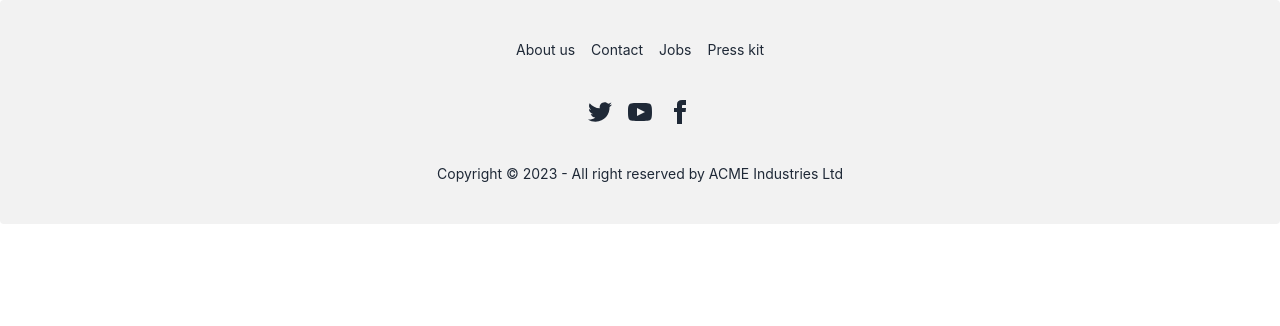
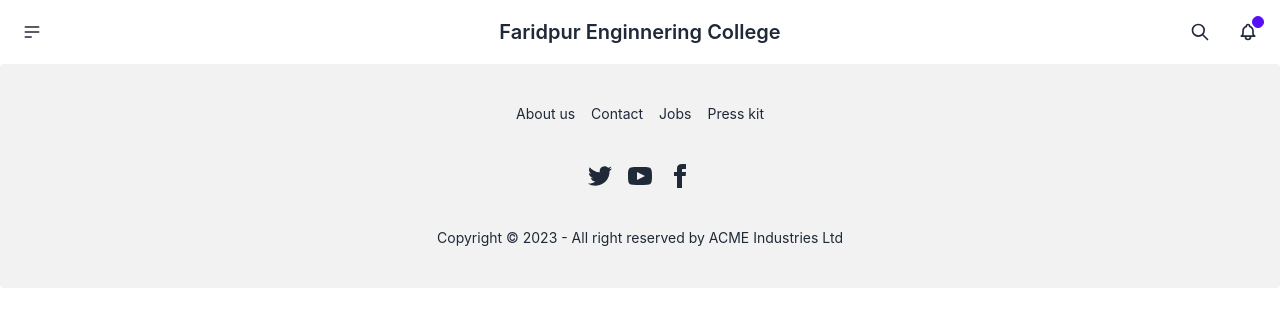
Before and after one commit to Flocky05/Beautiful-Faridpur-Engineering-College, a React (Create React App) app: page / in a window 1280 px wide. Shown: the top 326 px of the page. Built offline with nearby package versions, Linux system fonts and the light colour scheme.

Commit message:
added navbar

```diff
--- a/src/App.js
+++ b/src/App.js
@@ -1,9 +1,11 @@
 import React from "react";
 import Footer from "./Components/Shared/footer/footer";
+import Navbar from "./Components/Shared/Header/Navbar";
 
 const App = () => {
   return (
     <div>
+      <Navbar></Navbar>
       <Footer></Footer>
     </div>
   );
--- /dev/null
+++ b/src/Components/Shared/Header/Navbar.js
@@ -0,0 +1,91 @@
+import React from "react";
+
+const Navbar = () => {
+  return (
+    <div>
+      <div className="navbar bg-base-100">
+        <div className="navbar-start">
+          <div className="dropdown">
+            <label tabIndex={0} className="btn btn-ghost btn-circle">
+              <svg
+                xmlns="http://www.w3.org/2000/svg"
+                className="h-5 w-5"
+                fill="none"
+                viewBox="0 0 24 24"
+                stroke="currentColor"
+              >
+                <path
+                  strokeLinecap="round"
+                  strokeLinejoin="round"
+                  strokeWidth="2"
+                  d="M4 6h16M4 12h16M4 18h7"
+                />
+              </svg>
+            </label>
+            <ul
+              tabIndex={0}
+              className="menu menu-compact dropdown-content mt-3 p-2 shadow bg-base-100 rounded-box w-52"
+            >
+              <li>
+                <a>Home</a>
+              </li>
+              <li>
+                <a>Department</a>
+              </li>
+              <li>
+                <a>Teacher's</a>
+              </li>
+              <li>
+                <a>Studnet's</a>
+              </li>
+            </ul>
+          </div>
+        </div>
+        <div className="navbar-center">
+          <a className="btn btn-ghost normal-case text-xl">
+            Faridpur Enginnering College
+          </a>
+        </div>
+        <div className="navbar-end">
+          <button className="btn btn-ghost btn-circle">
+            <svg
+              xmlns="http://www.w3.org/2000/svg"
+              className="h-5 w-5"
+              fill="none"
+              viewBox="0 0 24 24"
+              stroke="currentColor"
+            >
+              <path
+                strokeLinecap="round"
+                strokeLinejoin="round"
+                strokeWidth="2"
+                d="M21 21l-6-6m2-5a7 7 0 11-14 0 7 7 0 0114 0z"
+              />
+            </svg>
+          </button>
+          <button className="btn btn-ghost btn-circle">
+            <div className="indicator">
+              <svg
+                xmlns="http://www.w3.org/2000/svg"
+                className="h-5 w-5"
+                fill="none"
+                viewBox="0 0 24 24"
+                stroke="currentColor"
+              >
+                <path
+                  strokeLinecap="round"
+                  strokeLinejoin="round"
+                  strokeWidth="2"
+                  d="M15 17h5l-1.405-1.405A2.032 2.032 0 0118 14.158V11a6.002 6.002 0 00-4-5.659V5a2 2 0 10-4 0v.341C7.67 6.165 6 8.388 6 11v3.159c0 .538-.214 1.055-.595 1.436L4 17h5m6 0v1a3 3 0 11-6 0v-1m6 0H9"
+                />
+              </svg>
+              <span className="badge badge-xs badge-primary indicator-item"></span>
+            </div>
+          </button>
+        </div>
+      </div>
+    </div>
+  );
+};
+
+export default Navbar;
```
Also changed, not shown: src/Components/Shared/Hader/nabbar.js (deleted).
